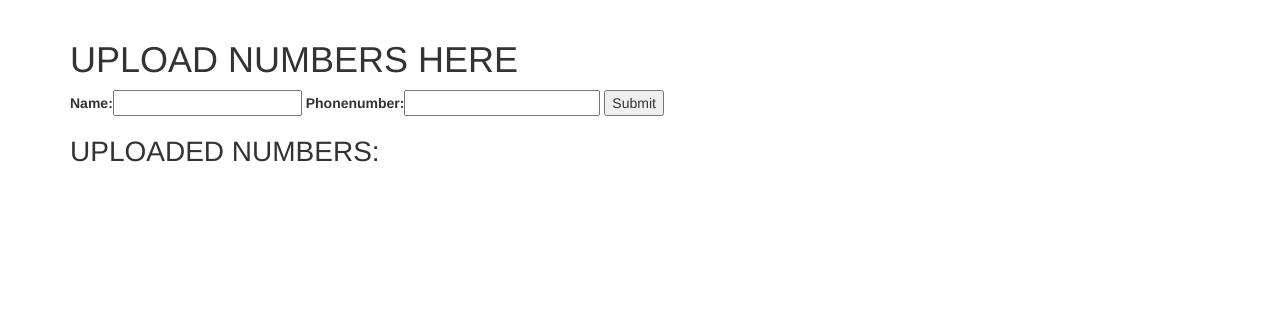
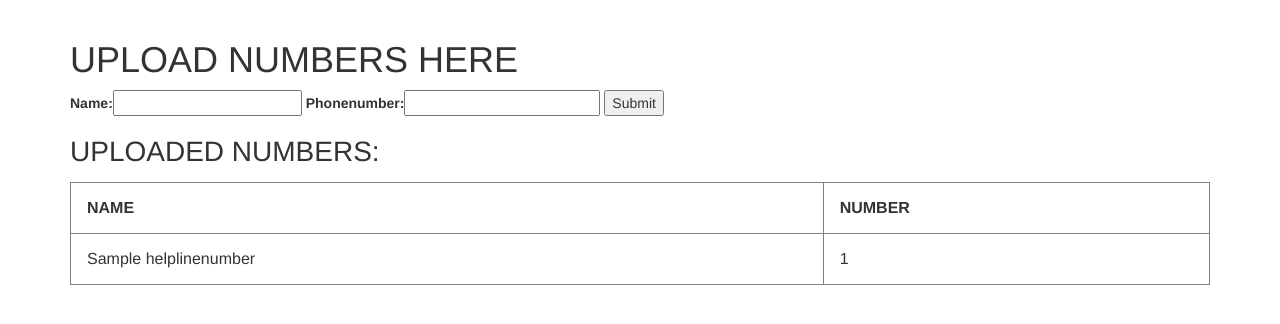
Before and after one commit to kurian-thomas/save-kerala, a Django app: page /helplinenumbers/ in a window 1280 px wide. Shown: the part 52-376 px from the top of the page. Run offline with Django 3.2, Linux system fonts and the light colour scheme; tables that the repository leaves empty hold one stand-in row (values such as "Sample post"); some libraries are stand-ins or nearby versions.

Commit message:
helpline numbers

```diff
--- a/savekerala/mainapp/static/style.css
+++ b/savekerala/mainapp/static/style.css
@@ -10,3 +10,10 @@
 .h{
 	margin-left: 35%;
 }
+.helplinenumberstable{
+	width:100%;
+}
+
+td, th{
+	padding:2vh !important;
+}
--- a/savekerala/mainapp/templates/mainapp/no.html
+++ b/savekerala/mainapp/templates/mainapp/no.html
@@ -9,4 +9,16 @@
 		<input type="submit" value="Submit" />
 	</form>
 	<p style="font-size: 200%;">UPLOADED NUMBERS:</p>
+	<table border="1" class="helplinenumberstable">
+		<tr>
+			<th>NAME</th>
+			<th>NUMBER</th>
+		</tr>
+		{% for i in all_helplinenumber %}
+			<tr>
+				<td>{{ i.name }}</td>
+				<td>{{ i.phonenumber }}</td>
+			</tr>
+		{% endfor %}
+	</table>
 {% endblock %}
--- a/savekerala/mainapp/views.py
+++ b/savekerala/mainapp/views.py
@@ -14,7 +14,9 @@ def home(request):
 def helplinenumbers(request):
 	data={}
 	all_helplinenumber=helplinenumber.objects.all()
-	data[all_helplinenumber]=all_helplinenumber
+	for i in all_helplinenumber:
+		print(i)
+	data['all_helplinenumber']=all_helplinenumber
 	if request.method == 'POST':
 		form = helplinenumberForm(request.POST)
 		if form.is_valid():
```
